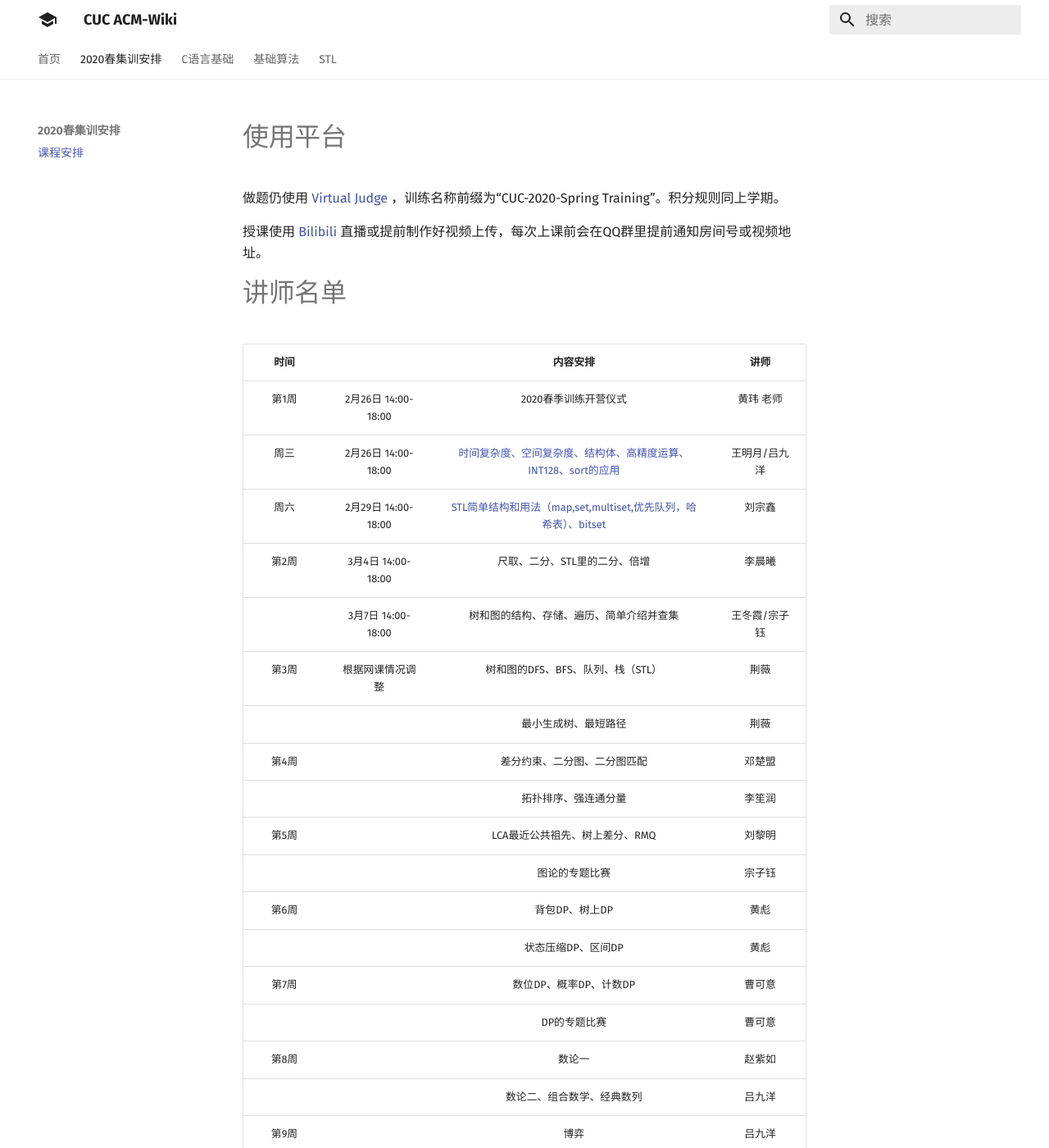
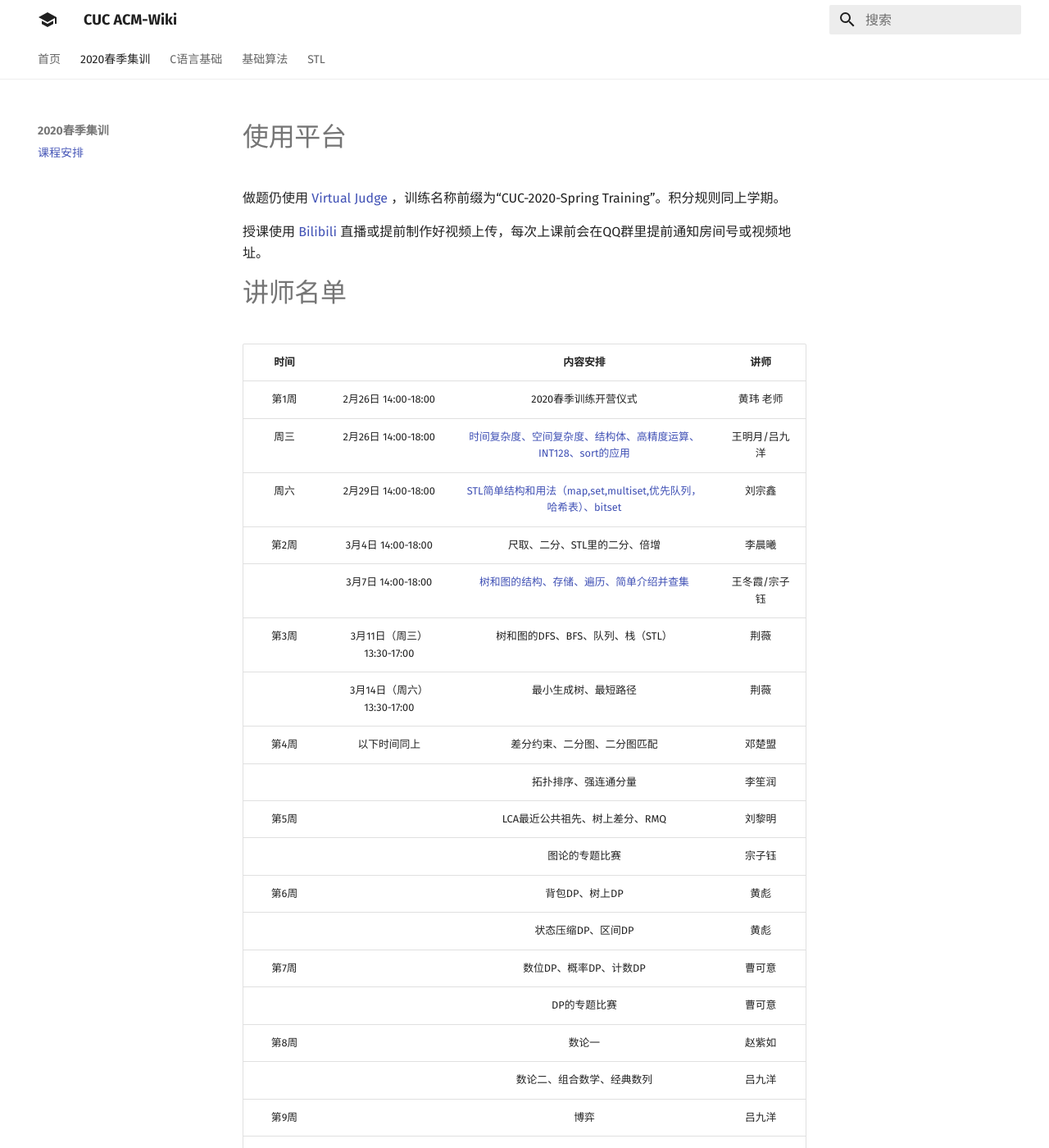
Before and after one commit to CUCCS/acm-wiki, an MkDocs documentation site: the page built from docs/2020Spring.md, in a window 1280 px wide and 1400 px high. Shown: the whole window at 82% size. Built offline with MkDocs 1.6.1 and Material for MkDocs 9.7.7, drawn with Linux system fonts in a browser that asks for light colours.

Commit message:
更新第四课视频地址 和 学员名单

```diff
--- a/docs/2020Spring.md
+++ b/docs/2020Spring.md
@@ -10,10 +10,10 @@
 |周三|2月26日   14:00-18:00| [时间复杂度、空间复杂度、结构体、高精度运算、INT128、sort的应用](https://www.bilibili.com/video/av91660459?t=1018) |王明月/吕九洋|
 |周六|2月29日   14:00-18:00|[STL简单结构和用法（map,set,multiset,优先队列，哈希表）、bitset](https://blog.csdn.net/Cross_Entropy/article/details/104560014)|刘宗鑫|
 |第2周|3月4日   14:00-18:00|尺取、二分、STL里的二分、倍增|李晨曦|
-||3月7日    14:00-18:00|树和图的结构、存储、遍历、简单介绍并查集|王冬霞/宗子钰|
-|第3周|根据网课情况调整|树和图的DFS、BFS、队列、栈（STL）|荆薇|
-|||最小生成树、最短路径|荆薇|
-|第4周||差分约束、二分图、二分图匹配|邓楚盟|
+||3月7日    14:00-18:00|[树和图的结构、存储、遍历、简单介绍并查集](https://www.bilibili.com/video/av93965143)|王冬霞/宗子钰|
+|第3周|3月11日（周三）13:30-17:00|树和图的DFS、BFS、队列、栈（STL）|荆薇|
+||3月14日（周六）13:30-17:00|最小生成树、最短路径|荆薇|
+|第4周|以下时间同上|差分约束、二分图、二分图匹配|邓楚盟|
 |||拓扑排序、强连通分量|李笙润|
 |第5周||LCA最近公共祖先、树上差分、RMQ|刘黎明|
 |||图论的专题比赛|宗子钰|
--- a/mkdocs.yml
+++ b/mkdocs.yml
@@ -5,7 +5,7 @@ nav:
   - 首页:
       - 关于本项目: index.md
       - F.A.Q: FAQ.md
-  - 2020春集训安排:
+  - 2020春季集训:
       - 课程安排: 2020Spring.md
   - C语言基础:
       - 基本语法: c-basic/grammar.md
```
Also changed, not shown: other parts of docs/2020Spring.md (+0 -1 lines).
